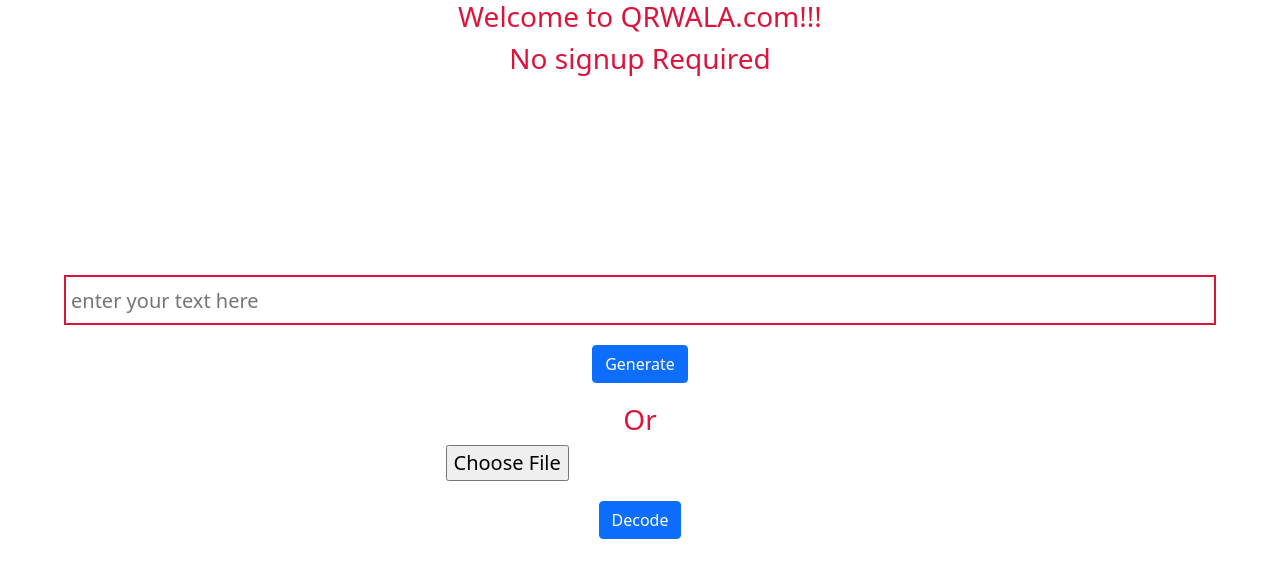
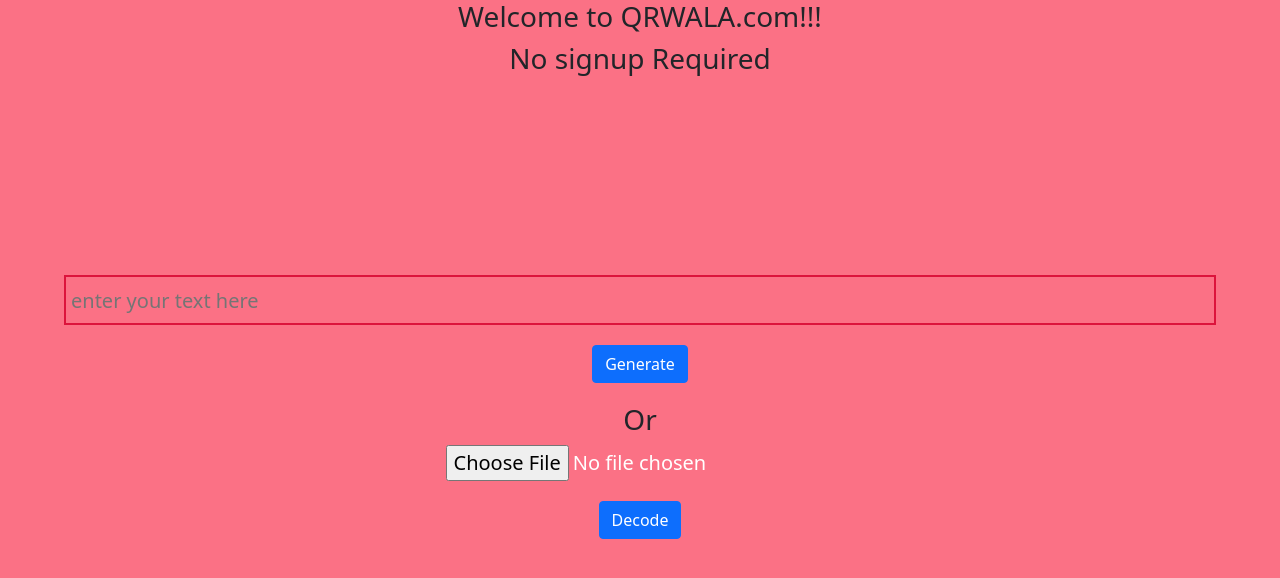
Before and after one commit to EH-GD-MOHIT21/QrGenerator, a Django app: page / in a window 1280 px wide. Shown: the top 578 px of the page. Run offline with Django 3.2, Linux system fonts and the light colour scheme.

Commit message:
Update index.css

```diff
--- a/public/static/css/index.css
+++ b/public/static/css/index.css
@@ -14,10 +14,7 @@
 }
 
 body {
-    background-position: center center;
-    background-repeat: no-repeat;
-    background-size: cover cover;
-    color: crimson;
+    background: #FB7185;
 }
 
 input[type="text"] {
```
